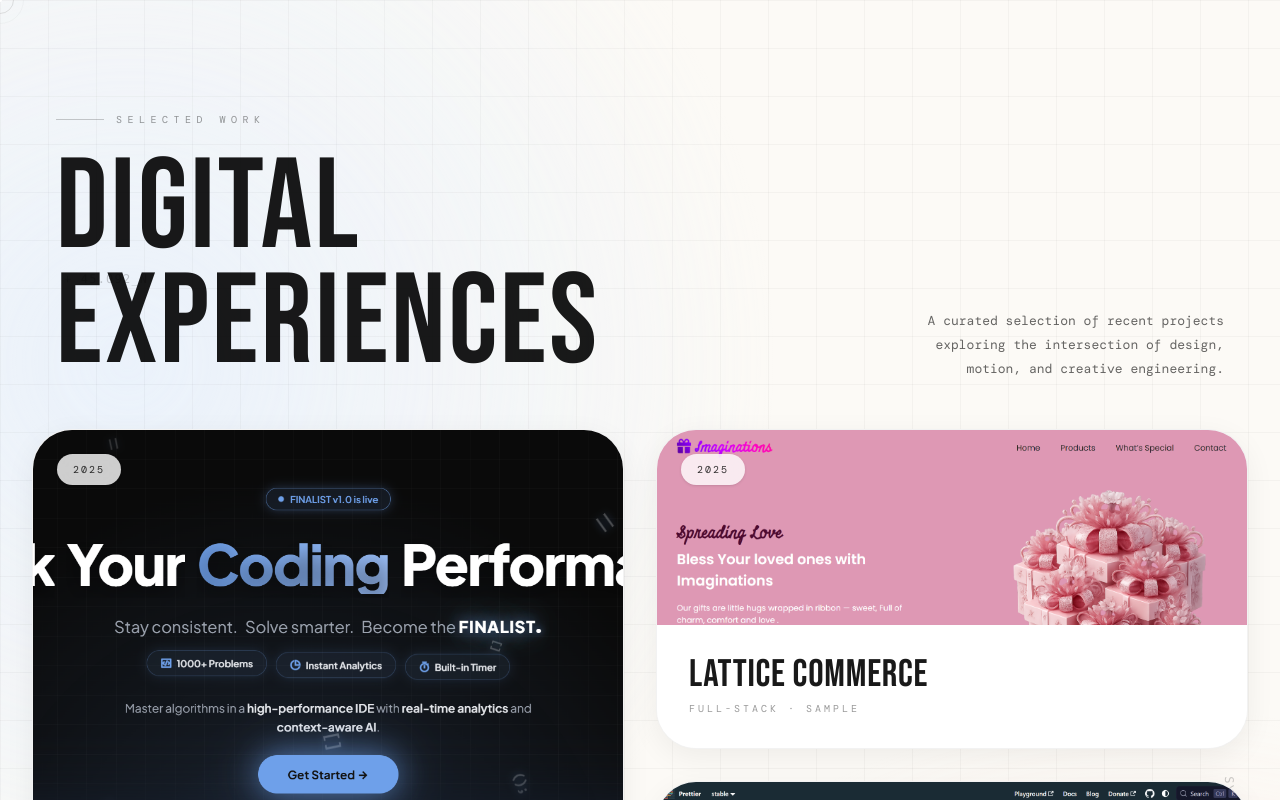
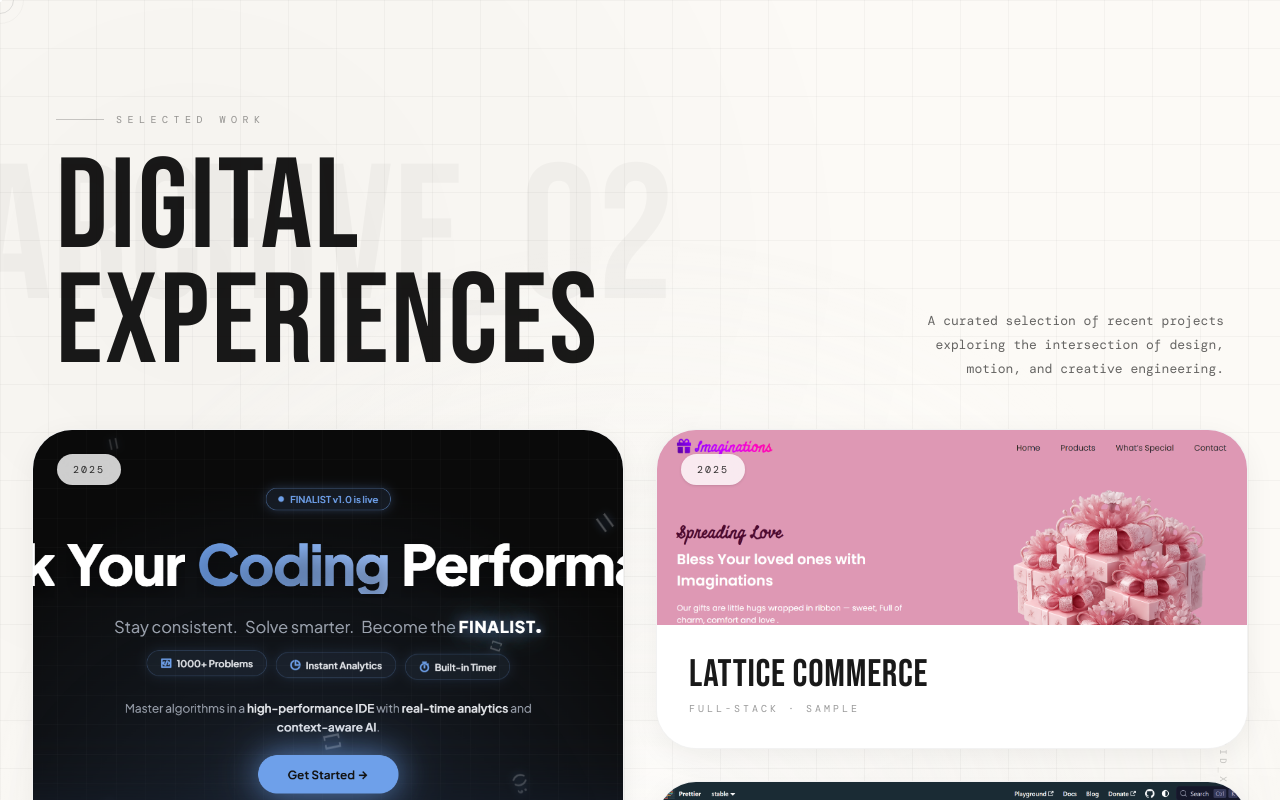
Before and after one commit to rupesh1285/Portfolio-Exclusive, a Next.js app: page / in a window 1280 px wide. Both pictures are taken after a click on the button "Work". Built offline with nearby package versions, Linux system fonts and the light colour scheme; a web font is replaced by a local one.

Commit message:
style: switch background to monochromatic and add unique typographic watermarks

```diff
--- a/src/components/scene2/SceneTwo.tsx
+++ b/src/components/scene2/SceneTwo.tsx
@@ -19,16 +19,16 @@ export default function SceneTwo() {
 
   return (
     <div id="work-region" className="relative w-full text-[#0c0c0c] bg-[#fcfaf6] overflow-hidden">
-      {/* Premium Engineered Background (High Performance) */}
+      {/* Premium Engineered Background (Monochromatic & Unique Typography) */}
       <div className="absolute inset-0 z-0 pointer-events-none">
-        {/* 1. Fast CSS Mesh Gradient for different shades */}
+        {/* 1. Monochromatic CSS Mesh Gradient for subtle depth */}
         <div
-          className="absolute inset-0 mix-blend-multiply opacity-70"
+          className="absolute inset-0 opacity-80"
           style={{
             backgroundImage: `
-              radial-gradient(circle at 10% 20%, rgba(220, 235, 255, 0.8) 0%, transparent 35%),
-              radial-gradient(circle at 90% 80%, rgba(255, 225, 220, 0.8) 0%, transparent 40%),
-              radial-gradient(circle at 50% 100%, rgba(220, 255, 235, 0.6) 0%, transparent 50%)
+              radial-gradient(circle at 15% 15%, rgba(0, 0, 0, 0.04) 0%, transparent 40%),
+              radial-gradient(circle at 85% 85%, rgba(0, 0, 0, 0.06) 0%, transparent 50%),
+              radial-gradient(circle at 50% 50%, rgba(255, 255, 255, 0.6) 0%, transparent 60%)
             `
           }}
         />
@@ -45,12 +45,28 @@ export default function SceneTwo() {
           }}
         />
 
-        {/* 3. Geometric & Typographic Accents */}
-        <div className="absolute top-[15%] left-[5%] text-black/20 font-mono text-xs tracking-widest hidden md:block">+ 45.092_N</div>
-        <div className="absolute top-[50%] right-[4%] text-black/20 font-mono text-xs tracking-widest hidden md:block rotate-90 origin-right">SYSTEM_REQ // 02</div>
-        <div className="absolute bottom-[15%] left-[10%] w-24 h-[1px] bg-black/10 hidden md:block" />
-        <div className="absolute top-[25%] right-[12%] w-[1px] h-24 bg-black/10 hidden md:block" />
-        <div className="absolute bottom-[20%] right-[20%] w-2 h-2 border border-black/20 rounded-full hidden md:block" />
+        {/* 3. Unique Typographic & Geometric Accents */}
+        {/* Massive Watermark */}
+        <div
+          className="absolute top-[8%] left-[-2%] text-[clamp(6rem,15vw,12rem)] leading-none text-black/[0.03] whitespace-nowrap select-none"
+          style={bebas}
+        >
+          ARCHIVE_02
+        </div>
+
+        {/* Vertical Editorial Text */}
+        <div
+          className="absolute top-[35%] right-[4%] text-black/20 font-mono text-[9px] tracking-[0.4em] uppercase hidden md:block"
+          style={{ writingMode: 'vertical-rl' }}
+        >
+          SYS.REQ // GRID_X.VER
+        </div>
+
+        {/* Technical Coordinate Line */}
+        <div className="absolute bottom-[20%] left-[6%] items-center gap-4 hidden md:flex">
+          <span className="w-16 h-[1px] bg-black/15" />
+          <span className="text-black/20 font-mono text-[10px] tracking-widest">+ COORD.SYS</span>
+        </div>
       </div>
 
       <header className="relative z-10 mx-auto max-w-[1400px] px-5 pb-8 pt-20 md:px-10 md:pb-12 md:pt-28 lg:px-14">
```
